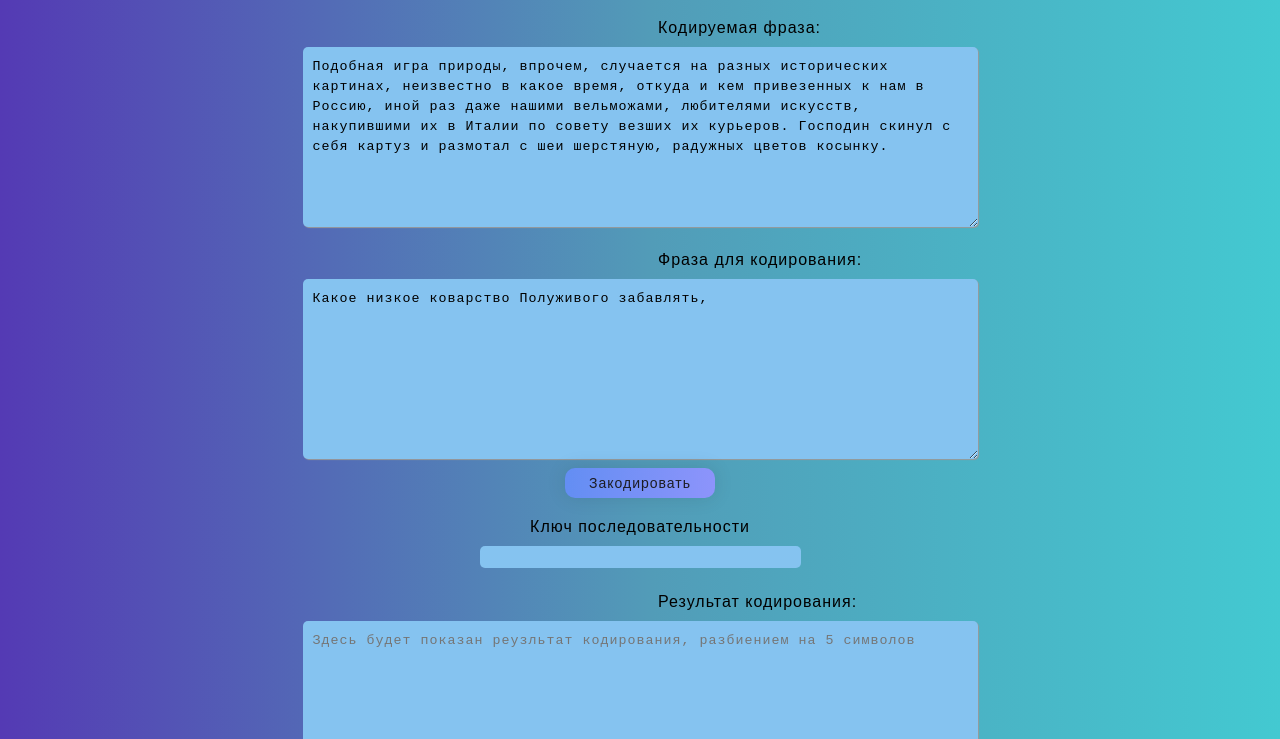
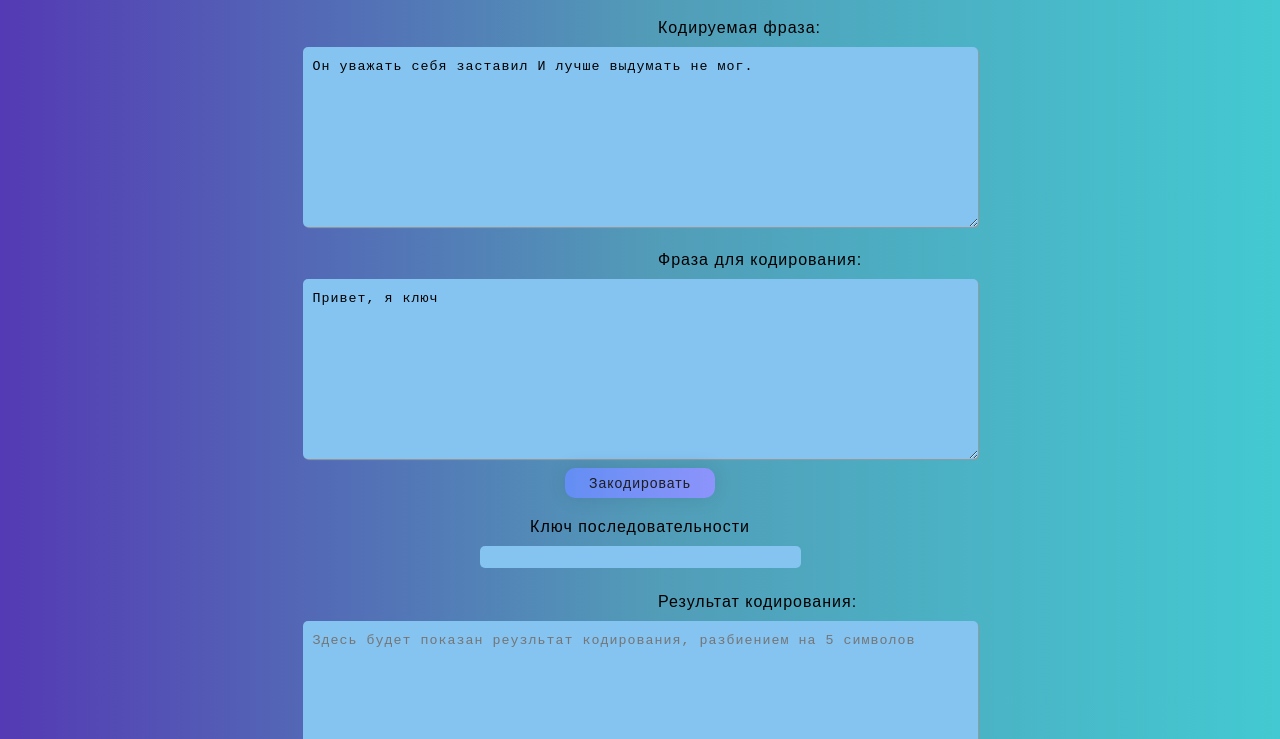
Before and after one commit to ma4ypic4y/ma4ypic4y.github.io, a plain HTML site: page 4/index.html in a window 1280 px wide. Shown: the part 61-800 px from the top of the page. Drawn offline with Linux system fonts and the light colour scheme.

Commit message:
Update index.html

```diff
--- a/4/index.html
+++ b/4/index.html
@@ -11,9 +11,9 @@
       <h1>Шифрование методом перестановок</h1>
 
       <label class="lab" for="My_Text">Кодируемая фраза:</label>
-      <textarea rows="8" cols="80" id="My_Text">Подобная игра природы, впрочем, случается на разных исторических картинах, неизвестно в какое время, откуда и кем привезенных к нам в Россию, иной раз даже нашими вельможами, любителями искусств, накупившими их в Италии по совету везших их курьеров. Господин скинул с себя картуз и размотал с шеи шерстяную, радужных цветов косынку.</textarea>
+      <textarea rows="8" cols="80" id="My_Text">Он уважать себя заставил И лучше выдумать не мог.</textarea>
       <label class="lab" for="My_key">Фраза для кодирования:</label>
-      <textarea rows="8" cols="80" id="My_Key">Какое низкое коварство Полуживого забавлять,</textarea> <br>
+      <textarea rows="8" cols="80" id="My_Key">Привет, я ключ</textarea> <br>
       <button class="btn" type="button" name="button" onclick="MonoTime()">Закодировать</button>
       <label for="Res_1">Ключ последовательности</label>
 
```
